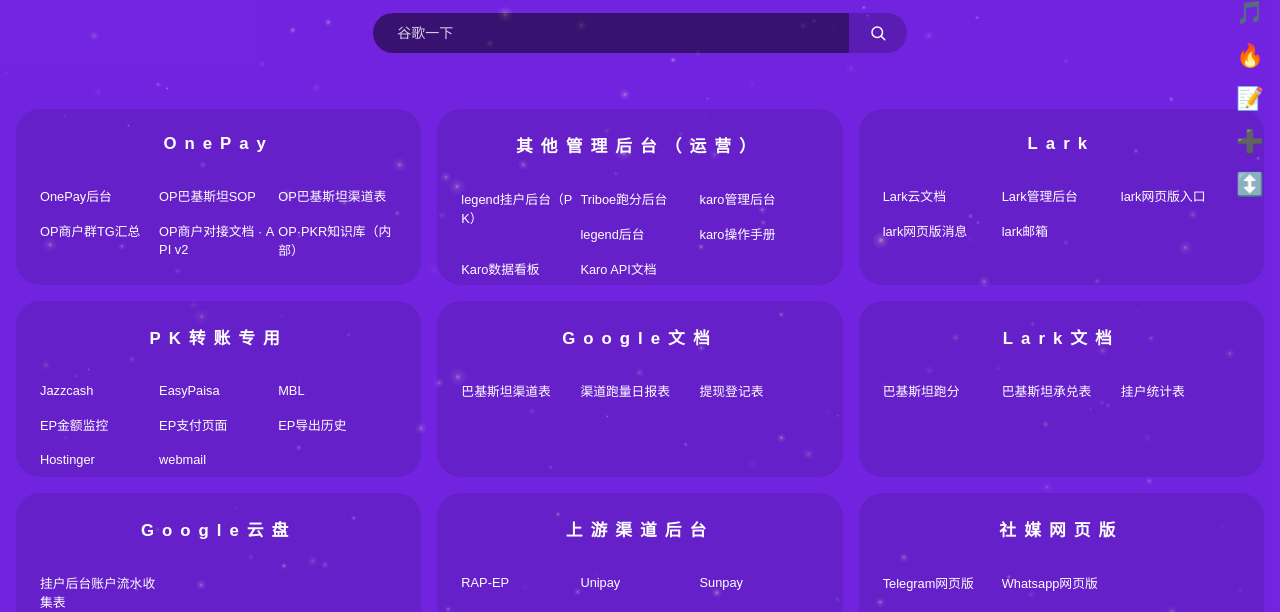
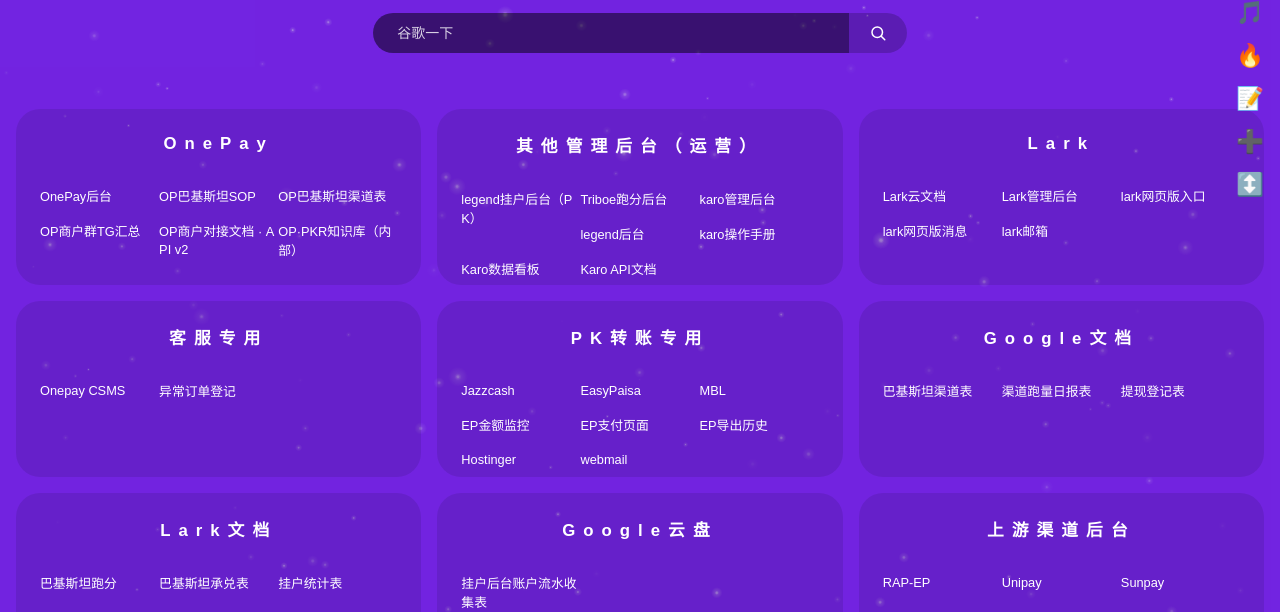
Before and after one commit to millerfo1572/op-links, a plain HTML site: page index.html in a window 1280 px wide. Shown: the part 188-800 px from the top of the page. Drawn offline with Linux system fonts and the light colour scheme.

Commit message:
Add customer service section with relevant links
Added customer service links for Onepay CSMS and order registration.

```diff
--- a/index.html
+++ b/index.html
@@ -442,6 +442,19 @@
                 </div>
               </div>
             </div>
+
+            <!-- 客服专用 -->
+            <div class="col-bookmark">
+              <div class="box" id="202">
+                <div class="title"><span class="text">客服专用</span></div>
+                <div class="introduction"></div>
+                <div class="navigation">
+                  <div class="nav"><a href="https://onepay.abrdns.com/" target="_blank">Onepay CSMS</a></div>
+                  <div class="nav"><a href="https://docs.google.com/spreadsheets/d/110Dx4wKmL8FbxdnDiuPunRh5v7kffxd-QwmkSdf4iDE/edit?gid=0#gid=0" target="_blank">异常订单登记</a></div>
+                </div>
+              </div>
+            </div>
+
             <!-- D0&EP -->
             <div class="col-bookmark">
               <div class="box" id="202">
@@ -459,6 +472,13 @@
                 </div>
               </div>
             </div>
+
+
+
+
+
+
+
             <!-- Google 文档 -->
             <div class="col-bookmark">
               <div class="box" id="206">
```
